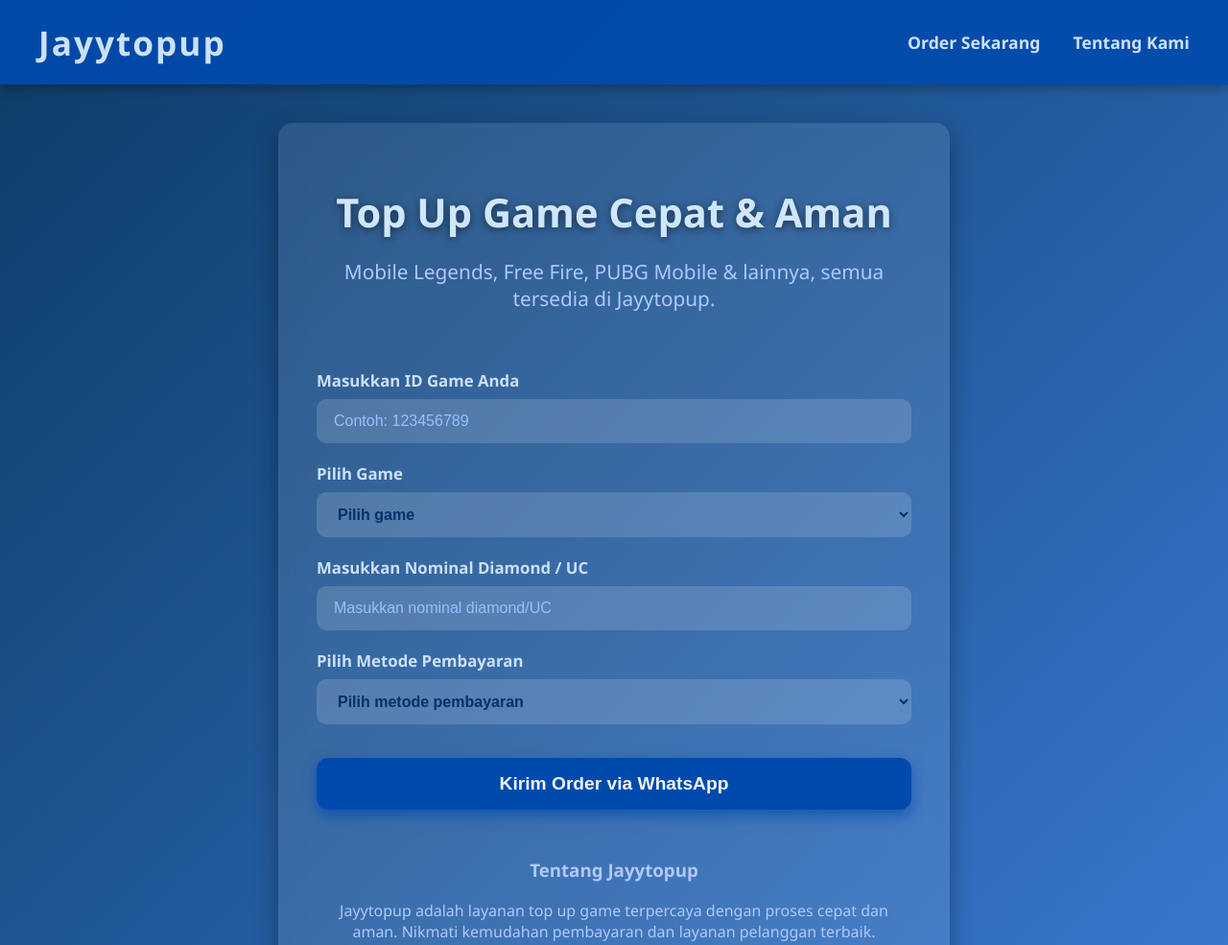
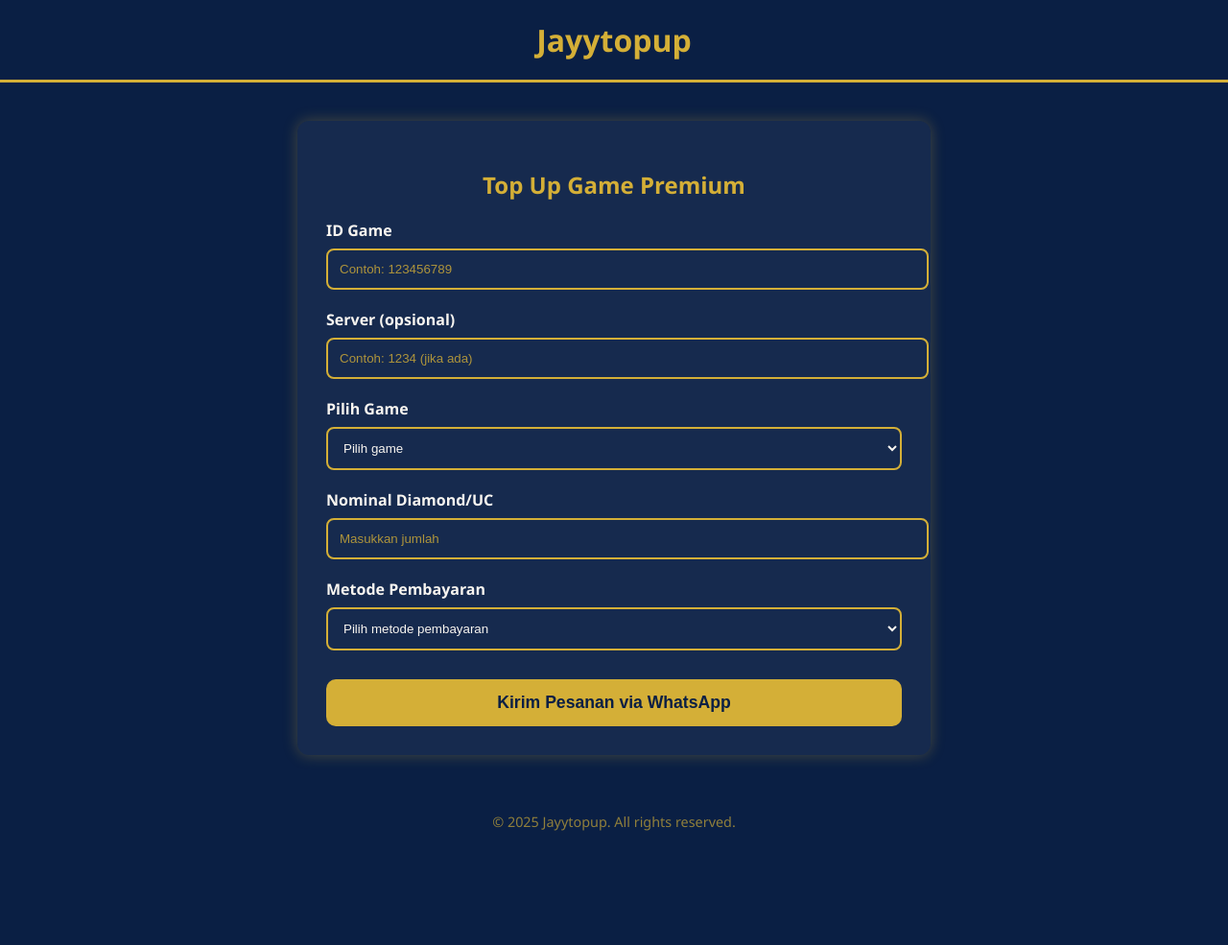
Before and after one commit to rykowjya23/jayytopup, a plain HTML site: page index.html in a window 1280 px wide. Shown: the top 985 px of the page at 96% size. After the commit the page ends 886 px from the top, so only its background shows below. Drawn offline with Linux system fonts and the light colour scheme.

Commit message:
Update index.html

```diff
--- a/index.html
+++ b/index.html
@@ -2,181 +2,90 @@
 <html lang="id">
 <head>
   <meta charset="UTF-8" />
-<meta name="viewport" content="width=device-width, initial-scale=1" />
+  <meta name="viewport" content="width=device-width, initial-scale=1.0" />
   <title>Jayytopup - Top Up Game Premium</title>
   <style>
-  /* Reset & base */
-  * {
-    box-sizing: border-box;
-  }
     body {
-    margin: 0; padding: 0;
-    font-family: 'Segoe UI', Tahoma, Geneva, Verdana, sans-serif;
-    background: linear-gradient(135deg, #0d3b66, #3a7bd5);
-    color: #f0f4f8;
-    min-height: 100vh;
-    display: flex;
-    flex-direction: column;
+      margin: 0;
+      font-family: 'Segoe UI', sans-serif;
+      background: #0a1f44;
+      color: #f8f5f0;
     }
 
-  /* Header */
     header {
-    background: rgba(0, 75, 173, 0.9);
-    padding: 20px 40px;
-    display: flex;
-    align-items: center;
-    justify-content: space-between;
-    box-shadow: 0 4px 12px rgba(0,0,0,0.3);
+      background: #0a1f44;
+      padding: 20px;
+      border-bottom: 3px solid #d4af37;
+      text-align: center;
     }
     header h1 {
-    font-size: 2.2rem;
-    font-weight: 700;
-    letter-spacing: 2px;
-    color: #cce0ff;
+      color: #d4af37;
       margin: 0;
     }
-  nav a {
-    color: #cce0ff;
-    margin-left: 30px;
-    text-decoration: none;
-    font-weight: 600;
-    font-size: 1.1rem;
-    transition: color 0.3s ease;
-  }
-  nav a:hover {
-    color: #fff;
+
+    main {
+      max-width: 600px;
+      margin: 40px auto;
+      background: rgba(255, 255, 255, 0.05);
+      padding: 30px;
+      border-radius: 12px;
+      box-shadow: 0 0 15px rgba(212, 175, 55, 0.3);
     }
 
-  /* Main Content */
-  main {
-    flex: 1;
-    max-width: 700px;
-    margin: 40px auto 60px;
-    background: rgba(255, 255, 255, 0.1);
-    border-radius: 15px;
-    padding: 30px 40px;
-    box-shadow: 0 8px 25px rgba(0,0,0,0.35);
-    backdrop-filter: blur(12px);
+    label {
+      display: block;
+      margin-top: 20px;
+      font-weight: bold;
+    }
+    input, select {
+      width: 100%;
+      padding: 12px;
+      margin-top: 8px;
+      background: transparent;
+      border: 2px solid #d4af37;
+      border-radius: 8px;
+      color: #f8f5f0;
+    }
+    input::placeholder {
+      color: #d4af37cc;
+    }
+    button {
+      margin-top: 30px;
+      width: 100%;
+      padding: 14px;
+      background: #d4af37;
+      color: #0a1f44;
+      font-weight: bold;
+      font-size: 1.1rem;
+      border: none;
+      border-radius: 10px;
+      cursor: pointer;
+    }
+    button:hover {
+      background: #b3912d;
     }
 
-  .hero {
-    text-align: center;
-    margin-bottom: 40px;
-  }
-  .hero h2 {
-    font-size: 2.6rem;
-    font-weight: 800;
-    margin-bottom: 10px;
-    color: #d0e6ff;
-    text-shadow: 0 2px 8px rgba(0, 0, 0, 0.5);
-  }
-  .hero p {
-    font-size: 1.3rem;
-    color: #b0c9ff;
-  }
-
-  /* Form Styles */
-  form {
-    display: flex;
-    flex-direction: column;
-  }
-  label {
-    margin-top: 20px;
-    font-weight: 700;
-    font-size: 1.05rem;
-    color: #cce0ff;
-  }
-  input[type="text"], input[type="number"], select {
-    margin-top: 8px;
-    padding: 14px 18px;
-    font-size: 1rem;
-    border-radius: 10px;
-    border: none;
-    background: rgba(255, 255, 255, 0.15);
-    color: #003366;
-    font-weight: 600;
-    transition: background 0.3s ease, color 0.3s ease;
-  }
-  input[type="text"]::placeholder,
-  input[type="number"]::placeholder {
-    color: #99bfff;
-    font-weight: 400;
-  }
-  input[type="text"]:focus,
-  input[type="number"]:focus,
-  select:focus {
-    background: #e1eaff;
-    color: #003366;
-    outline: none;
-  }
-
-  /* Button */
-  button[type="submit"] {
-    margin-top: 35px;
-    padding: 16px;
-    background: #004aad;
-    color: #f0f4f8;
-    font-weight: 800;
-    font-size: 1.2rem;
-    border: none;
-    border-radius: 12px;
-    cursor: pointer;
-    box-shadow: 0 6px 15px rgba(0, 74, 173, 0.7);
-    transition: background 0.3s ease, box-shadow 0.3s ease;
-  }
-  button[type="submit"]:hover {
-    background: #00316a;
-    box-shadow: 0 8px 20px rgba(0, 49, 106, 0.9);
-  }
-
-  /* Footer */
     footer {
       text-align: center;
       padding: 20px;
-    background: #002244;
-    color: #a3bffa;
-    font-weight: 600;
+      color: #d4af37aa;
       font-size: 0.9rem;
-  }
-
-  /* Responsive */
-  @media(max-width: 720px) {
-    main {
-      margin: 20px 20px 40px;
-      padding: 25px 20px;
-    }
-    header {
-      flex-direction: column;
-      gap: 10px;
-      padding: 15px 20px;
-    }
-    nav a {
-      margin-left: 0;
-      margin-right: 15px;
-    }
     }
   </style>
 </head>
 <body>
-
   <header>
     <h1>Jayytopup</h1>
-  <nav>
-    <a href="#order">Order Sekarang</a>
-    <a href="#about">Tentang Kami</a>
-  </nav>
   </header>
 
   <main>
-  <section class="hero">
-    <h2>Top Up Game Cepat & Aman</h2>
-    <p>Mobile Legends, Free Fire, PUBG Mobile & lainnya, semua tersedia di Jayytopup.</p>
-  </section>
+    <h2 style="color:#d4af37; text-align:center;">Top Up Game Premium</h2>
+    <form id="orderForm">
+      <label for="userId">ID Game</label>
+      <input type="text" id="userId" name="userId" placeholder="Contoh: 123456789" required />
 
-  <section id="order">
-    <form id="orderForm">
-      <label for="userId">Masukkan ID Game Anda</label>
-      <input type="text" id="userId" name="userId" placeholder="Contoh: 123456789" required />
+      <label for="server">Server (opsional)</label>
+      <input type="text" id="server" name="server" placeholder="Contoh: 1234 (jika ada)" />
 
       <label for="game">Pilih Game</label>
       <select id="game" name="game" required>
@@ -186,26 +95,18 @@
         <option value="PUBG Mobile">PUBG Mobile</option>
       </select>
 
-      <label for="diamond">Masukkan Nominal Diamond / UC</label>
-      <input type="number" id="diamond" name="diamond" min="1" placeholder="Masukkan nominal diamond/UC" required />
+      <label for="diamond">Nominal Diamond/UC</label>
+      <input type="number" id="diamond" name="diamond" min="1" placeholder="Masukkan jumlah" required />
 
-      <label for="payment">Pilih Metode Pembayaran</label>
+      <label for="payment">Metode Pembayaran</label>
       <select id="payment" name="payment" required>
         <option value="" disabled selected>Pilih metode pembayaran</option>
-        <option value="Transfer Bank">Transfer Bank</option>
-        <option value="OVO">OVO</option>
-        <option value="GoPay">GoPay</option>
         <option value="COD">Cash on Delivery (COD)</option>
+        <option value="QRIS">QRIS</option>
       </select>
 
-      <button type="submit">Kirim Order via WhatsApp</button>
+      <button type="submit">Kirim Pesanan via WhatsApp</button>
     </form>
-  </section>
-
-  <section id="about" style="margin-top: 50px; text-align:center; color:#b0c9ff;">
-    <h3>Tentang Jayytopup</h3>
-    <p>Jayytopup adalah layanan top up game terpercaya dengan proses cepat dan aman. Nikmati kemudahan pembayaran dan layanan pelanggan terbaik.</p>
-  </section>
   </main>
 
   <footer>
@@ -214,45 +115,33 @@
 
   <script>
     const orderForm = document.getElementById('orderForm');
-  const waNumber = '6283117309346'; // Nomor WhatsApp tujuan
+    const waNumber = '6283117309346';
 
     orderForm.addEventListener('submit', function(e) {
       e.preventDefault();
-
       const userId = orderForm.userId.value.trim();
+      const server = orderForm.server.value.trim();
       const game = orderForm.game.value;
       const diamond = orderForm.diamond.value.trim();
       const payment = orderForm.payment.value;
 
-    if (!userId || !game || !diamond || !payment) {
-      alert('Mohon lengkapi semua data dengan benar.');
-      return;
+      let message = `Halo Tim Jayytopup,%0ASaya ingin melakukan top up:%0A` +
+                    `- ID: ${userId}%0A`;
+      if(server) message += `- Server: ${server}%0A`;
+      message += `- Game: ${game}%0A` +
+                 `- Nominal: ${diamond} Diamond/UC%0A` +
+                 `- Pembayaran: ${payment}%0A`;
+
+      if(payment === 'COD') {
+        message += `%0ASaya pilih pembayaran COD. Mohon info lanjutannya.`;
+      } else {
+        message += `%0ASaya pilih QRIS. Mohon kirimkan QR untuk pembayaran.`;
       }
 
-    if (isNaN(diamond) || Number(diamond) < 1) {
-      alert('Nominal diamond harus angka dan minimal 1.');
-      return;
-    }
-
-    let message = `Halo Tim Jayytopup,\n` +
-                  `Saya ingin melakukan order top up dengan detail berikut:\n` +
-                  `- ID Game: ${userId}\n` +
-                  `- Game: ${game}\n` +
-                  `- Nominal Diamond/UC: ${diamond}\n` +
-                  `- Metode Pembayaran: ${payment}\n\n`;
-
-    if(payment === 'COD') {
-      message += "Saya memilih pembayaran Cash on Delivery (COD). Mohon informasi proses selanjutnya.\n";
-    } else {
-      message += "Mohon informasi cara pembayaran dan konfirmasi order saya.\n";
-    }
-
-    message += "\nTerima kasih.";
-
-    const waUrl = `https://wa.me/${waNumber}?text=${encodeURIComponent(message)}`;
+      message += `%0ATerima kasih.`;
+      const waUrl = `https://wa.me/${waNumber}?text=${message}`;
       window.open(waUrl, '_blank');
     });
   </script>
-
 </body>
 </html>
```
Lines whose indentation alone changed are shown as unchanged.
